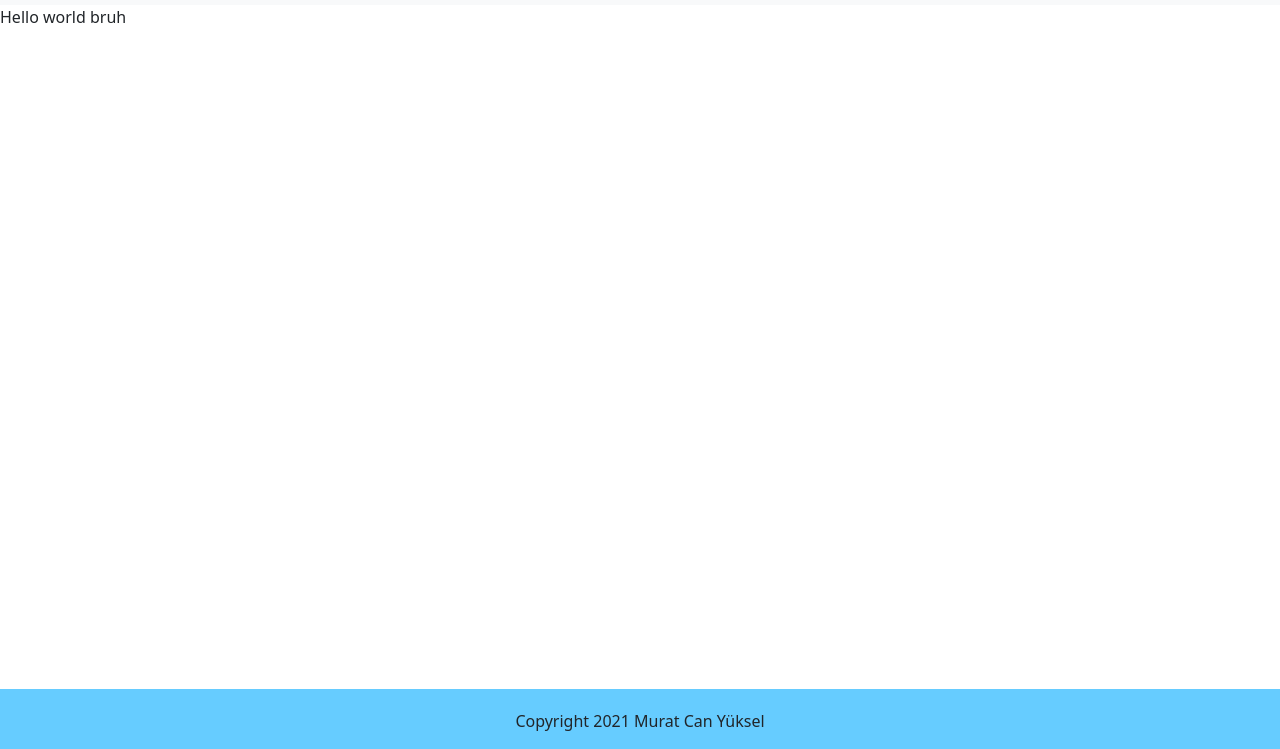
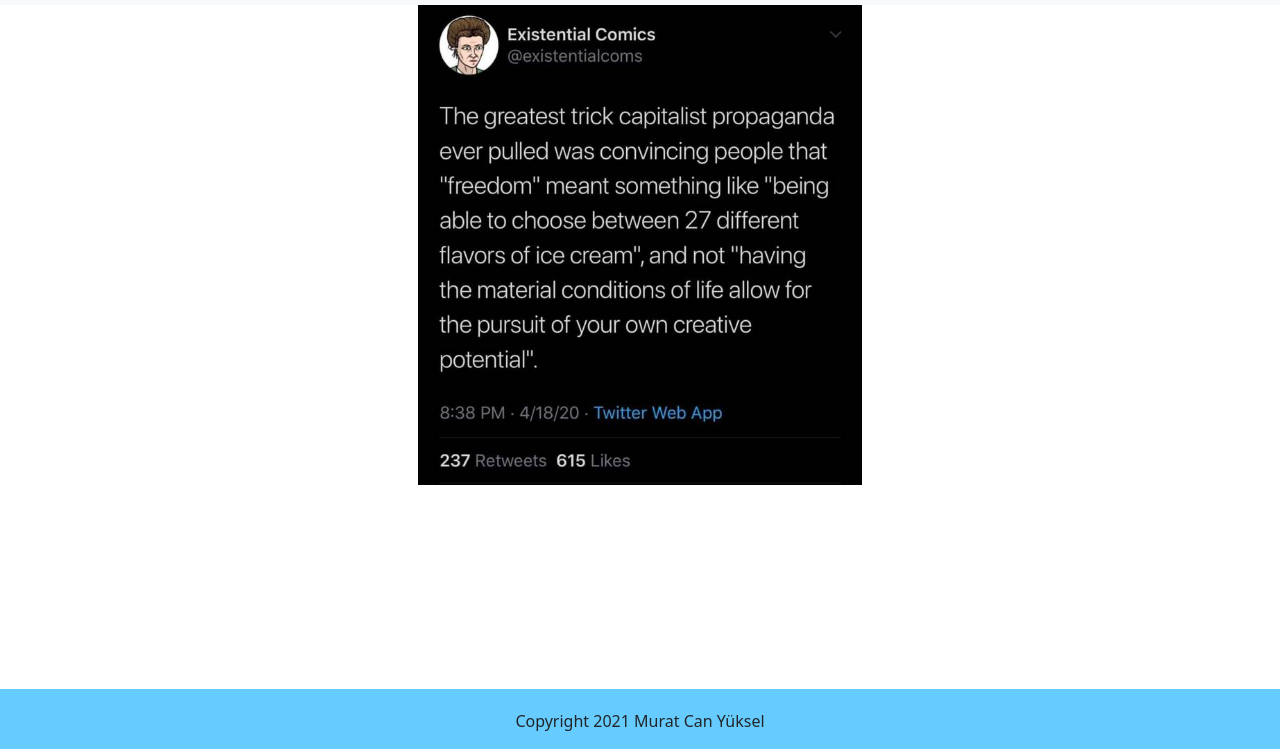
Before and after one commit to muratcan-yuksel/shopping-cart, a Gatsby site: page / in a window 1280 px wide. Shown: the part 51-800 px from the top of the page. Built offline with nearby package versions, Linux system fonts and the light colour scheme; Gatsby itself is replaced by a stand-in of ours.

Commit message:
managed to scale the welcome image, but footer needs attention

```diff
--- a/src/pages/index.js
+++ b/src/pages/index.js
@@ -1,10 +1,15 @@
 import React from "react"
 import Layout from "./Layout"
+import {indexContainer} from "../styles/layout.module.css"
 
 export default function Home() {
   return (
   <Layout>
-<div>Hello world bruh</div>
+<div className={indexContainer}>
+{/* <div>Hello world bruh</div> */}
+
+<img src="/welcome.jpg" style={{maxWidth:"100%"}, {maxHeight:"60vh"}} />
+</div>
   </Layout>
   )
 }
--- a/src/styles/layout.module.css
+++ b/src/styles/layout.module.css
@@ -4,10 +4,14 @@
 .footer{
     position:absolute;
     bottom:0;
-    width:100%;
+    width:100vw;
     height:60px;   /* Height of the footer */
     background:#6cf;
     display:flex;
     justify-content: center;
     align-items:flex-end;
 }
+.indexContainer{
+    display:flex;
+    justify-content: center;
+}
```
Also changed, not shown: static/welcome.jpg (renamed from src/images/welcome.jpg).
